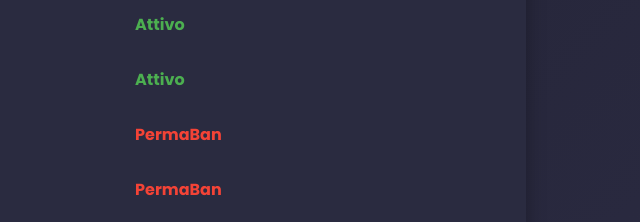
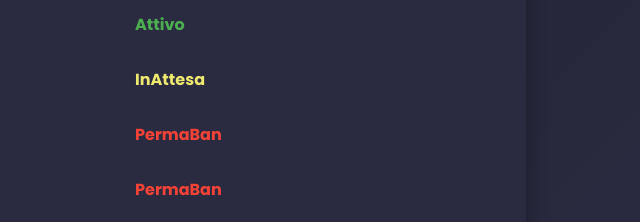
Before and after one commit to kekk00/SukunaDashboard, a plain HTML site: page index.html in a window 1280 px wide. Shown: the part 266-488 px from the top of the page, 614-1254 px from the left. Drawn offline with Linux system fonts and the light colour scheme.

Commit message:
Update index.html

```diff
--- a/index.html
+++ b/index.html
@@ -60,6 +60,7 @@ tr:hover {
     transform: scale(1.02);
 }
 .status-Attivo { color: #4CAF50; font-weight: bold; }
+.status-InAttesa { color: #efea6e; font-weight: bold; }
 .status-PermaBan { color: #f44336; font-weight: bold; }
 .status-Founder { color: #ff9800; font-weight: bold; }
 td:nth-child(1)::after {
@@ -168,7 +169,7 @@ tr:hover td:nth-child(1)::after { width: 100%; }
 <script>
 const numbers = [
     {"number": "+1 (581) 221-6324", "status": "Attivo"},
-    {"number": "+39 081 365 7301", "status": "Attivo"},
+        {"number": "+39 081 365 7301", "status": "InAttesa"},
     {"number": "+1 (289) 536-1012", "status": "PermaBan"},
     {"number": "+1 (431) 400-7905", "status": "PermaBan"},
     {"number": "+39 329 757 0233", "status": "Founder"}
```
